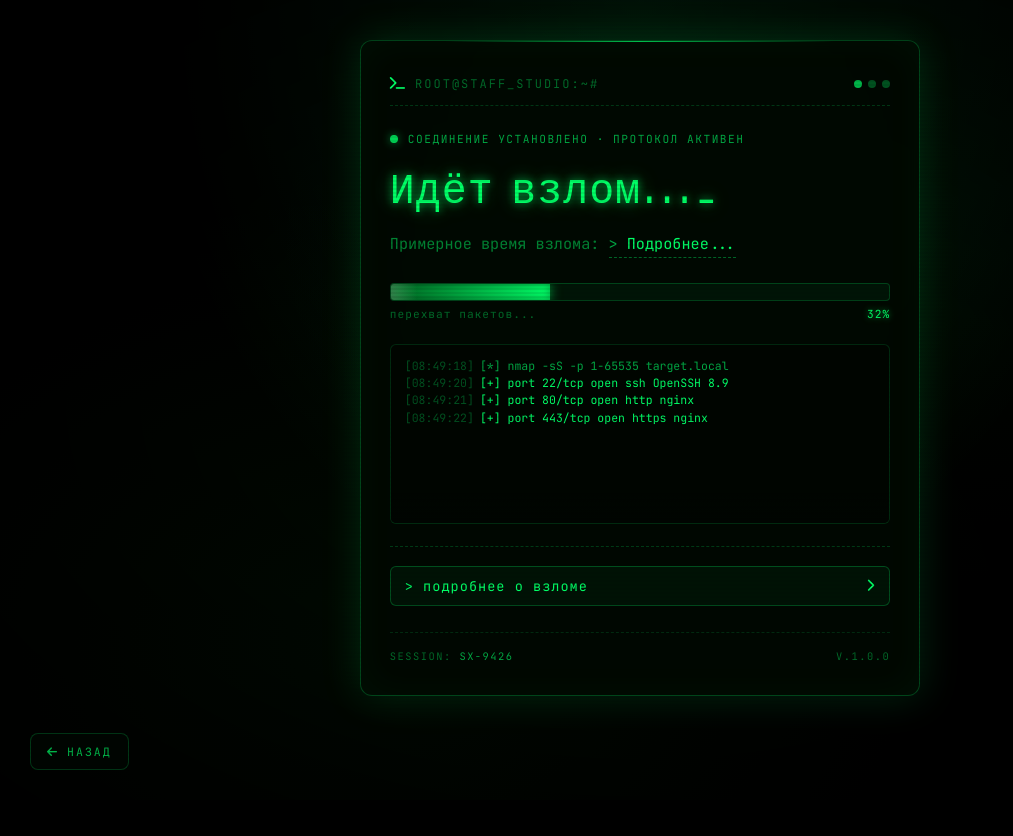
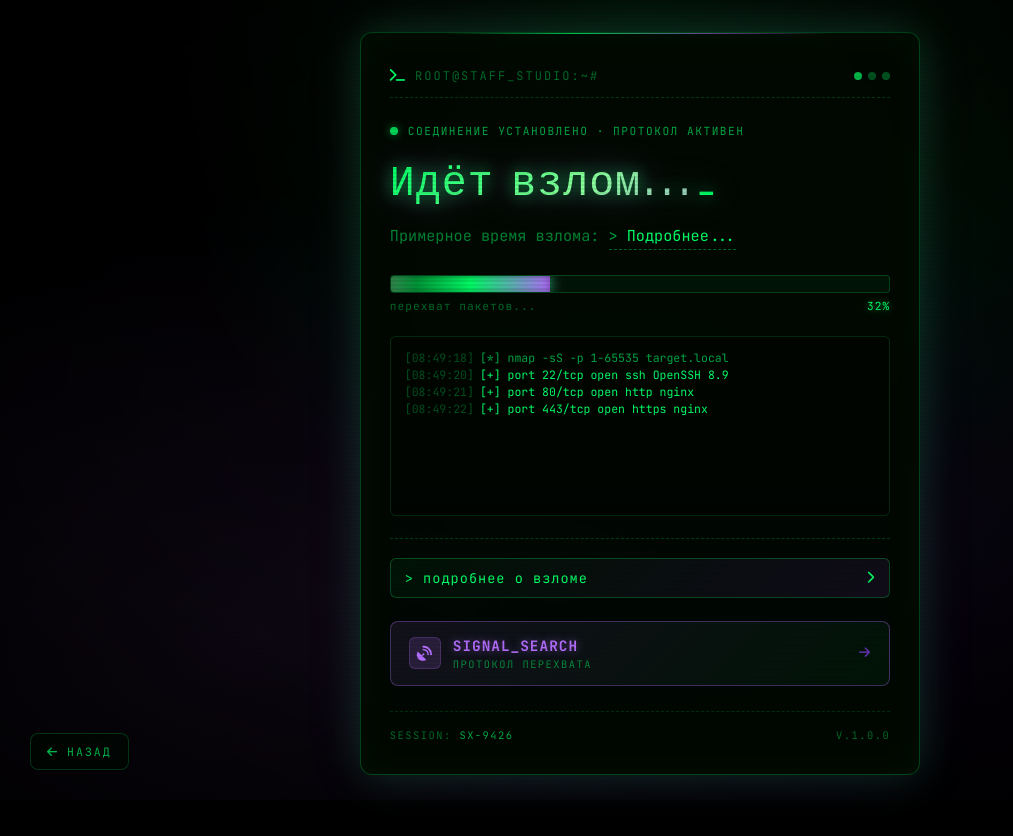
Before and after one commit to qwe123zxc0909/staffstudio.github.io, a plain HTML site: page page3.html in a window 1280 px wide. Shown: the whole page, without its empty margins (0-1013 px from the left). Before the commit the page ends 800 px from the top, so only its background shows below. Drawn offline with nearby package versions, Linux system fonts and the light colour scheme.

Commit message:
Update page3.html

```diff
--- a/page3.html
+++ b/page3.html
@@ -18,6 +18,10 @@
             --green-dim: #00aa44;
             --green-dark: #003311;
             --green-glow: rgba(0, 255, 102, 0.6);
+            --purple: #b46eff;
+            --purple-dim: #8a3ff0;
+            --purple-dark: #2a1245;
+            --purple-glow: rgba(180, 110, 255, 0.6);
             --bg: #000000;
             --bg-soft: #050905;
             --text: #00ff66;
@@ -58,7 +62,7 @@
             -webkit-font-smoothing: antialiased;
         }
 
-        /* ===== ТУМАН / ЗЕЛЁНОЕ СВЕЧЕНИЕ ===== */
+        /* ===== ТУМАН / ЗЕЛЁНО-ФИОЛЕТОВОЕ СВЕЧЕНИЕ ===== */
         body::before {
             content: '';
             position: fixed;
@@ -67,8 +71,9 @@
             pointer-events: none;
             background:
                 radial-gradient(ellipse at 50% 0%, rgba(0, 255, 102, 0.12), transparent 55%),
-                radial-gradient(ellipse at 30% 80%, rgba(0, 200, 60, 0.06), transparent 50%),
-                radial-gradient(ellipse at 70% 30%, rgba(0, 150, 50, 0.05), transparent 50%);
+                radial-gradient(ellipse at 20% 80%, rgba(180, 110, 255, 0.10), transparent 50%),
+                radial-gradient(ellipse at 80% 30%, rgba(0, 150, 50, 0.06), transparent 50%),
+                radial-gradient(ellipse at 70% 70%, rgba(140, 60, 240, 0.07), transparent 50%);
             animation: bgPulse 4s ease-in-out infinite alternate;
         }
 
@@ -125,18 +130,19 @@
             border: 1px solid rgba(0, 255, 102, 0.25);
             box-shadow:
                 0 0 40px rgba(0, 255, 102, 0.15),
+                0 0 60px rgba(180, 110, 255, 0.10),
                 inset 0 0 40px rgba(0, 255, 102, 0.04);
             backdrop-filter: blur(6px);
             -webkit-backdrop-filter: blur(6px);
         }
 
-        /* верхняя зелёная линия */
+        /* верхняя зелёно-фиолетовая линия */
         .hack-container::before {
             content: '';
             position: absolute;
             top: 0; left: 15%;
             width: 70%; height: 1px;
-            background: linear-gradient(90deg, transparent, rgba(0, 255, 102, 0.8), transparent);
+            background: linear-gradient(90deg, transparent, rgba(0, 255, 102, 0.8), rgba(180, 110, 255, 0.6), transparent);
         }
 
         /* ===== ЗАГОЛОВОК ОКНА ===== */
@@ -207,10 +213,11 @@
             font-family: 'VT323', 'Share Tech Mono', monospace;
             font-size: 2.6rem;
             line-height: 1.1;
-            color: var(--green);
-            text-shadow:
-                0 0 8px var(--green-glow),
-                0 0 20px rgba(0, 255, 102, 0.4);
+            background: linear-gradient(135deg, #00ff66 0%, #88ff99 40%, #b46eff 100%);
+            -webkit-background-clip: text;
+            background-clip: text;
+            color: transparent;
+            filter: drop-shadow(0 0 8px rgba(0, 255, 102, 0.6)) drop-shadow(0 0 16px rgba(180, 110, 255, 0.35));
             margin-bottom: 1.2rem;
             letter-spacing: 1px;
         }
@@ -282,8 +289,8 @@
         .progress-bar-fill {
             height: 100%;
             width: 0%;
-            background: linear-gradient(90deg, #006622, #00ff66);
-            box-shadow: 0 0 12px rgba(0, 255, 102, 0.6), inset 0 0 8px rgba(0, 0, 0, 0.4);
+            background: linear-gradient(90deg, #006622, #00ff66 50%, #b46eff);
+            box-shadow: 0 0 12px rgba(0, 255, 102, 0.6), 0 0 18px rgba(180, 110, 255, 0.4), inset 0 0 8px rgba(0, 0, 0, 0.4);
             transition: width 0.3s ease;
             position: relative;
         }
@@ -377,7 +384,7 @@
             gap: 10px;
             width: 100%;
             padding: 10px 14px;
-            background: rgba(0, 30, 10, 0.5);
+            background: linear-gradient(135deg, rgba(0, 30, 10, 0.5), rgba(40, 18, 60, 0.4));
             border: 1px solid rgba(0, 255, 102, 0.25);
             border-radius: 6px;
             color: var(--green);
@@ -390,9 +397,10 @@
         }
 
         .details-toggle:hover {
-            background: rgba(0, 50, 18, 0.7);
-            border-color: rgba(0, 255, 102, 0.5);
-            box-shadow: 0 0 14px rgba(0, 255, 102, 0.2);
+            background: linear-gradient(135deg, rgba(0, 50, 18, 0.7), rgba(60, 28, 90, 0.6));
+            border-color: rgba(180, 110, 255, 0.5);
+            box-shadow: 0 0 14px rgba(0, 255, 102, 0.2), 0 0 12px rgba(180, 110, 255, 0.2);
+            color: #88ffaa;
         }
 
         .details-toggle .toggle-icon {
@@ -438,6 +446,102 @@
             content: ' _';
             animation: cursorBlink 0.8s steps(2) infinite;
             color: var(--green);
+        }
+
+        /* ===== КНОПКА-ССЫЛКА SIGNAL SEARCH ===== */
+        .signal-link-section {
+            margin-top: 1.4rem;
+        }
+
+        .signal-link {
+            display: flex;
+            align-items: center;
+            gap: 12px;
+            padding: 14px 18px;
+            background: linear-gradient(135deg, rgba(180, 110, 255, 0.10), rgba(0, 255, 102, 0.05));
+            border: 1px solid rgba(180, 110, 255, 0.35);
+            border-radius: 8px;
+            text-decoration: none;
+            color: var(--purple);
+            font-family: 'JetBrains Mono', monospace;
+            font-size: 0.9rem;
+            letter-spacing: 1px;
+            transition: 0.3s;
+            position: relative;
+            overflow: hidden;
+        }
+
+        .signal-link::before {
+            content: '';
+            position: absolute;
+            top: 0; left: -100%;
+            width: 60%; height: 100%;
+            background: linear-gradient(90deg, transparent, rgba(180, 110, 255, 0.18), transparent);
+            transition: left 0.7s ease;
+            pointer-events: none;
+        }
+
+        .signal-link:hover {
+            background: linear-gradient(135deg, rgba(180, 110, 255, 0.20), rgba(0, 255, 102, 0.08));
+            border-color: rgba(180, 110, 255, 0.7);
+            box-shadow: 0 0 22px rgba(180, 110, 255, 0.35), 0 0 12px rgba(0, 255, 102, 0.15);
+            color: #d0a0ff;
+            transform: translateY(-2px);
+        }
+
+        .signal-link:hover::before { left: 130%; }
+
+        .signal-link .signal-icon {
+            width: 32px; height: 32px;
+            flex-shrink: 0;
+            border-radius: 6px;
+            background: rgba(180, 110, 255, 0.15);
+            border: 1px solid rgba(180, 110, 255, 0.25);
+            display: flex;
+            align-items: center;
+            justify-content: center;
+            font-size: 0.95rem;
+            color: var(--purple);
+            transition: 0.3s;
+        }
+
+        .signal-link:hover .signal-icon {
+            background: rgba(180, 110, 255, 0.25);
+            border-color: rgba(180, 110, 255, 0.5);
+            color: #d0a0ff;
+            transform: rotate(-4deg);
+        }
+
+        .signal-link .signal-text {
+            flex: 1;
+        }
+
+        .signal-link .signal-text .signal-name {
+            display: block;
+            font-weight: 700;
+            text-shadow: 0 0 8px rgba(180, 110, 255, 0.5);
+        }
+
+        .signal-link .signal-text .signal-sub {
+            display: block;
+            font-size: 0.65rem;
+            color: rgba(0, 255, 102, 0.5);
+            letter-spacing: 1.5px;
+            text-transform: uppercase;
+            margin-top: 2px;
+        }
+
+        .signal-link .signal-arrow {
+            font-size: 0.8rem;
+            color: var(--purple-dim);
+            opacity: 0.7;
+            transition: 0.3s;
+        }
+
+        .signal-link:hover .signal-arrow {
+            opacity: 1;
+            color: #d0a0ff;
+            transform: translateX(4px);
         }
 
         /* ===== ПОДВАЛ ===== */
@@ -614,6 +718,18 @@
             </div>
         </div>
 
+        <!-- КНОПКА-ССЫЛКА SIGNAL SEARCH -->
+        <div class="signal-link-section">
+            <a href="https://qwe123zxc0909.github.io/Signal_search.github.io/" target="_blank" class="signal-link">
+                <span class="signal-icon"><i class="fas fa-satellite-dish"></i></span>
+                <span class="signal-text">
+                    <span class="signal-name">SIGNAL_SEARCH</span>
+                    <span class="signal-sub">протокол перехвата</span>
+                </span>
+                <i class="fas fa-arrow-right signal-arrow"></i>
+            </a>
+        </div>
+
         <!-- ПОДВАЛ -->
         <div class="hack-footer">
             <span>session: <span class="session-id" id="sessionId">SX-0000</span></span>
@@ -756,11 +872,16 @@
             ctx.fillStyle = 'rgba(0, 0, 0, 0.05)';
             ctx.fillRect(0, 0, canvas.width, canvas.height);
 
-            ctx.fillStyle = '#00ff66';
             ctx.font = fontSize + 'px monospace';
 
             for (let i = 0; i < drops.length; i++) {
                 const char = matrixChars[Math.floor(Math.random() * matrixChars.length)];
+                // ~25% символов делаем фиолетовыми, остальные зелёные
+                if (Math.random() < 0.25) {
+                    ctx.fillStyle = '#b46eff';
+                } else {
+                    ctx.fillStyle = '#00ff66';
+                }
                 ctx.fillText(char, i * fontSize, drops[i] * fontSize);
 
                 if (drops[i] * fontSize > canvas.height && Math.random() > 0.975) {
```
